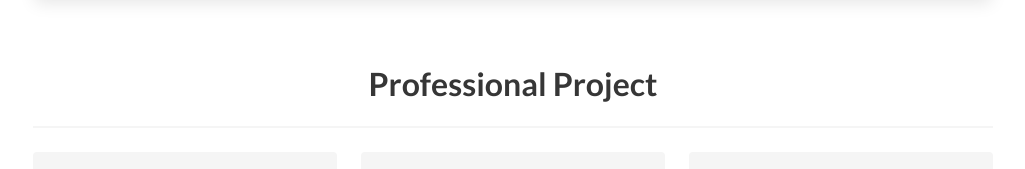
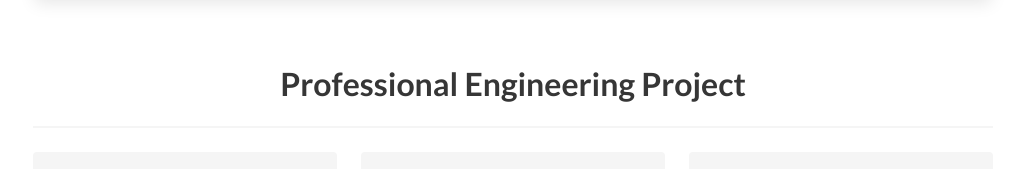
Before and after one commit to RJLABS/rjlabs.github.io, a plain HTML site: page index.html in a window 1280 px wide. Shown: the part 3795-3964 px from the top of the page, without its empty margins (127-1152 px from the left). Drawn offline with Linux system fonts and the light colour scheme.

Commit message:
edit title

```diff
--- a/index.html
+++ b/index.html
@@ -338,7 +338,7 @@
 <!--PROJECT ShowCase-->
   <section class="section">
     <div class="container">
-      <h1 class="title has-text-centered">Professional Project</h1>
+      <h1 class="title has-text-centered">Professional Engineering Project</h1>
       <hr />
       <div class="tile is-ancestor">
         <div class="tile is-vertical is-12">
@@ -531,8 +531,6 @@
       <h1 class="title has-text-centered">Side Project</h1>
       <hr />
 
-
-<!--EDUCATION-->
 <!--Footeter-->
   <section class="section">
     <div class="container">
```
